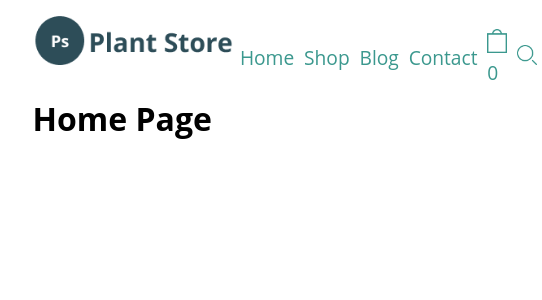
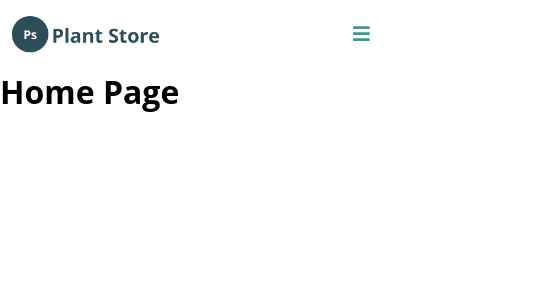
Before and after one commit to trannguyen77/plant-store-react, a React (Create React App) app: page / in a window 390 px wide. Shown: the top 300 px of the page, 542 px wide, since content can reach past the window. Built offline with nearby package versions, Linux system fonts and the light colour scheme.

Commit message:
Fix responsive navigation bar

```diff
--- a/package.json
+++ b/package.json
@@ -3,6 +3,9 @@
   "version": "0.1.0",
   "private": true,
   "dependencies": {
+    "@fortawesome/fontawesome-svg-core": "^1.2.30",
+    "@fortawesome/free-solid-svg-icons": "^5.14.0",
+    "@fortawesome/react-fontawesome": "^0.1.11",
     "@testing-library/jest-dom": "^4.2.4",
     "@testing-library/react": "^9.3.2",
     "@testing-library/user-event": "^7.1.2",
--- a/public/index.html
+++ b/public/index.html
@@ -3,41 +3,19 @@
   <head>
     <meta charset="utf-8" />
     <link rel="icon" href="%PUBLIC_URL%/favicon.ico" />
-    <link rel="style sheet" href="%PUBLIC_URL%/reset.css" type="text/css" />
     <meta name="viewport" content="width=device-width, initial-scale=1" />
     <meta name="theme-color" content="#000000" />
     <meta
       name="description"
       content="Web site created using create-react-app"
     />
-    <!--
-      manifest.json provides metadata used when your web app is installed on a
-      user's mobile device or desktop. See https://developers.google.com/web/fundamentals/web-app-manifest/
-    -->
+
     <link rel="manifest" href="%PUBLIC_URL%/manifest.json" />
-    <!--
-      Notice the use of %PUBLIC_URL% in the tags above.
-      It will be replaced with the URL of the `public` folder during the build.
-      Only files inside the `public` folder can be referenced from the HTML.
 
-      Unlike "/favicon.ico" or "favicon.ico", "%PUBLIC_URL%/favicon.ico" will
-      work correctly both with client-side routing and a non-root public URL.
-      Learn how to configure a non-root public URL by running `npm run build`.
-    -->
     <title>React Plan Store</title>
   </head>
   <body>
     <noscript>You need to enable JavaScript to run this app.</noscript>
     <div id="root"></div>
-    <!--
-      This HTML file is a template.
-      If you open it directly in the browser, you will see an empty page.
-
-      You can add webfonts, meta tags, or analytics to this file.
-      The build step will place the bundled scripts into the <body> tag.
-
-      To begin the development, run `npm start` or `yarn start`.
-      To create a production bundle, use `npm run build` or `yarn build`.
-    -->
   </body>
 </html>
--- a/public/reset.css
+++ b/public/reset.css
@@ -125,7 +125,7 @@ html {
  */
 
 a:focus {
-    outline: thin dotted;
+    outline: none;
 }
 
 /**
--- a/src/App.css
+++ b/src/App.css
@@ -1,13 +1,16 @@
-:root{
+* {
   font-family: 'Open Sans', sans-serif;
+  box-sizing: border-box;
+  margin: 0;
+  padding: 0;
   --main-color: #3B988E;
   --second-color: #EAFFAD;
   --body-text: #8A8A8A;
 }
 
 .App{
-  width: 83.3vw;
   margin: auto;
+  background-color: white;
 }
 
 .page-title{
@@ -15,10 +18,11 @@
   font-weight: bold;
   line-height: 2rem;
   color: var(--main-color);
-  margin: 5vh auto 5vh auto;
+  margin: 50px auto 20px auto;
 }
 
 @media only screen and (max-width: 600px){
+
   .page-title{
     text-align: center;
   }
--- a/src/App.js
+++ b/src/App.js
@@ -1,6 +1,10 @@
 import React from "react";
 import { BrowserRouter as Router, Switch, Route } from "react-router-dom";
 import "./App.css";
+//Import Font Awesome
+import { library } from '@fortawesome/fontawesome-svg-core';
+import { faBars,faShoppingBag,faSearch,faTimes } from '@fortawesome/free-solid-svg-icons';
+//Import components
 import NavBar from "./components/navigation/navbar";
 import Home from "./containers/home/home";
 import Shop from "./containers/products/shop";
@@ -10,6 +14,9 @@ import Cart from "./containers/cart/shopping-cart-container";
 import Search from './containers/search/search.js'
 
 function App() {
+  //add font to global library
+  library.add(faBars,faShoppingBag,faSearch,faTimes);
+
   return (
     <Router>
       <div className="App">
--- a/src/components/navigation/navbar.css
+++ b/src/components/navigation/navbar.css
@@ -1,49 +1,94 @@
-.navbar {
-    display: flex;
-    flex-wrap: nowrap;
-    height: 8vh;
+nav {
+  padding: 10px 0px 0px 10px;
+  margin: auto;
+  width: 100%;
+  max-width: 1300px;
+  height: 70px;
+  display: flex;
+  align-items: flex-start;
+  justify-content: space-between;
+  position: sticky;
 }
 
-.site-logo {
-    height: 100%;
-    width: 50%;
+.site-logo{
+  width: 150px;
+  cursor: pointer;
+}
+.site-logo img{
+  width:150px;
+}
+.bar-menu{
+  display: none;
+  justify-self: flex-end;
+  font-size: 1.2rem;
+  padding: 10px 20px;
+  color: var(--main-color);
+}
+nav ul {
+  display: flex;
+  width: 50%;
+
+justify-self: flex-end;
+list-style: none;
+justify-content: flex-end;
+}
+nav ul li a{
+  display: block;
+  font-size: 1.2rem;
+  color: var(--main-color);
+  text-decoration: none;
+  padding: 10px 20px;
+}
+nav ul li a:hover{
+  background-color: var(--main-color);
+  color: white;
 }
 
-.site-logo img {
-    height: auto;
-    width: 200px;
+@media screen and (max-width: 900px){
+  nav{
+    height: 70px;
+  }
+  nav ul {
+    display: flex;
+    flex-direction: column;
+    justify-content: flex-start;
+    position: absolute;
+    top:70px;
+    width: 100vw;
+    height: fit-content;
+    background-color: var(--main-color);
+    left: -150%;
+    opacity: 1;
+    transition: all 0.5s ease;
+  }
+  nav ul.active{
+    left: 0;
+    opacity: 1;
+    transition: all 0.6s ease;
+    z-index:999;
+  }
+  nav ul li{
+    height: 60px;
+    position: relative;
+  }
+  nav ul li a:first-child{
+    margin-top:10px;
+  }
+  nav ul li a{
+    color: white;
+    text-align: center;
+    width: 100%;
+  }
+  nav ul li a:hover{
+    font-weight: bold;
+    transform: scale(1.2);
+    transition: all 0.3s ease;
+    background-color: white;
+    color: var(--main-color);
+  }
+
+
+  .bar-menu{
+    display: block;
+  }
 }
-
-.menu-bar{
-    width: 50%;
-}
-
-.menu-bar ul{
-    display: flex;
-    flex-wrap: nowrap;
-    height: 100%;
-    align-items: center;
-    list-style: none;
-}
-
-.menu-bar ul a{
-    width: auto;
-    color: var(--main-color);
-    padding: 2% 4% 2% 4%;
-    font-size: 1.2rem;
-    text-decoration: none;
-}
-
-.menu-bar ul a img{
-    width: 20px;
-}
-
-.menu-bar ul a:hover{
-    background-color: var(--main-color);
-    color:white;
-}
-
-.menu-bar ul a:focus{
-    outline-style:none;
-    border-style: none;
-}
--- a/src/components/navigation/navbar.js
+++ b/src/components/navigation/navbar.js
@@ -1,47 +1,54 @@
-import React from "react";
+import React, { useState } from "react";
 import { Link } from "react-router-dom";
+import { FontAwesomeIcon } from "@fortawesome/react-fontawesome";
 import icon from "./img/logo-icon.png";
-import searchIcon from "./img/search-icon.png";
-import cartIcon from "./img/cart-icon.png";
 import "./navbar.css";
-import Home from "../../containers/home/home";
 
 function NavBar() {
+  //show nav on mobile
+  const [navClick, setNavClick] = useState(false);
+  const handleNavClick = () => setNavClick(!navClick);
+
   return (
-    <nav className="navbar">
-      <Link className="site-logo" to="/">
-        <a>
-          <img src={icon} alt="logo"></img>
-        </a>
+    <nav>
+      <div className="site-logo">
+      <Link  to="/">
+        <img src={icon} alt="logo"></img>
       </Link>
+        </div>
+      <div  className='bar-menu'onClick={handleNavClick}>
+          {navClick ? (
+            <FontAwesomeIcon icon="times" />
+          ) : (
+            <FontAwesomeIcon icon="bars" />
+          )}</div>
+      <ul className={navClick ? 'active':''}>
+        <li>
+          <Link to="/">Home</Link>
+        </li>
+        <li>
+          <Link to="/shop">Shop</Link>
+        </li>
+        <li>
+          <Link to="/blog">Blog</Link>
+        </li>
+        <li>
+          <Link to="/contact">Contact</Link>
+        </li>
+        <li>
+          <Link to="/cart">
+            <FontAwesomeIcon icon="shopping-bag" />
+            <span> 0</span>
+          </Link>
+        </li>
+        <li>
+          <Link to="/search">
+            <FontAwesomeIcon icon="search" />
+          </Link>
+        </li>
 
-      <div className="menu-bar">
-        <ul>
-          <Link to="/">
-            <li>Home</li>
-          </Link>
-          <Link to="/shop">
-            <li>Shop</li>
-          </Link>
-          <Link to="/blog">
-            <li>Blog</li>
-          </Link>
-          <Link to="/contact">
-            <li>Contact</li>
-          </Link>
-          <Link to="/cart">
-            <li>
-              <img src={cartIcon} alt="cart"></img>
-              <span> 0</span>
-            </li>
-          </Link>
-          <Link to="/search">
-            <li>
-              <img src={searchIcon} alt="search"></img>
-            </li>
-          </Link>
-        </ul>
-      </div>
+
+      </ul>
     </nav>
   );
 }
```
Also changed, not shown: 1 other file (tests, documents, lock files or other folders).
